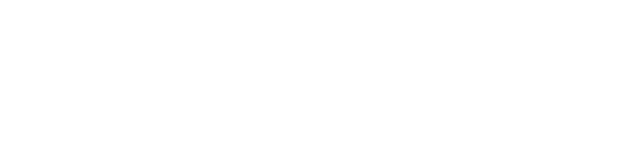
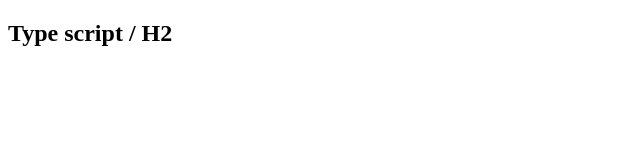
Before and after one commit to aser75/typescript_gulp, a website: page index.html in a window 1280 px wide. Shown: the whole page, without its empty margins (0-640 px from the left). Drawn offline with Linux system fonts and the light colour scheme.

Commit message:
title index

```diff
--- a/index.html
+++ b/index.html
@@ -15,7 +15,9 @@
     <!--
       Header
     -->
-    <header></header>
+    <header>
+      <h2> Type script / H2 </h2>
+   </header>
 
     <!--
       Content
```
